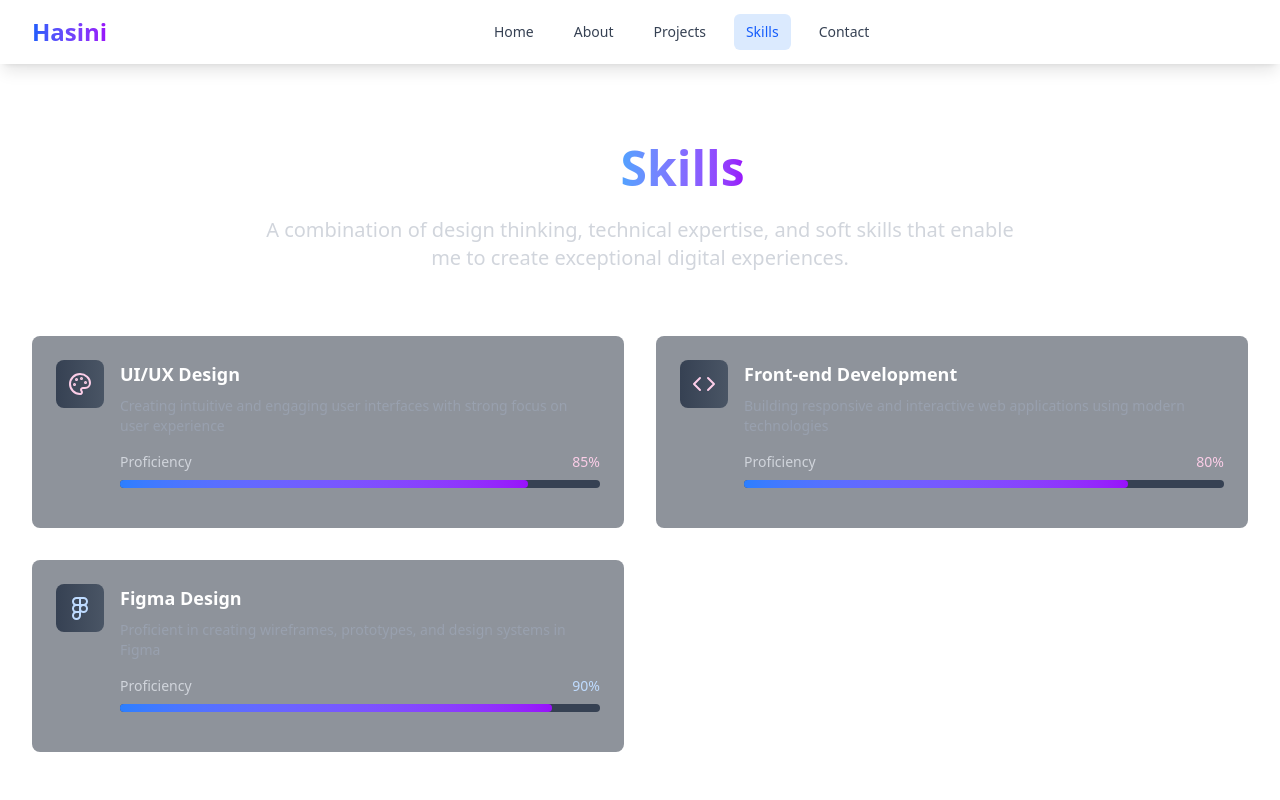
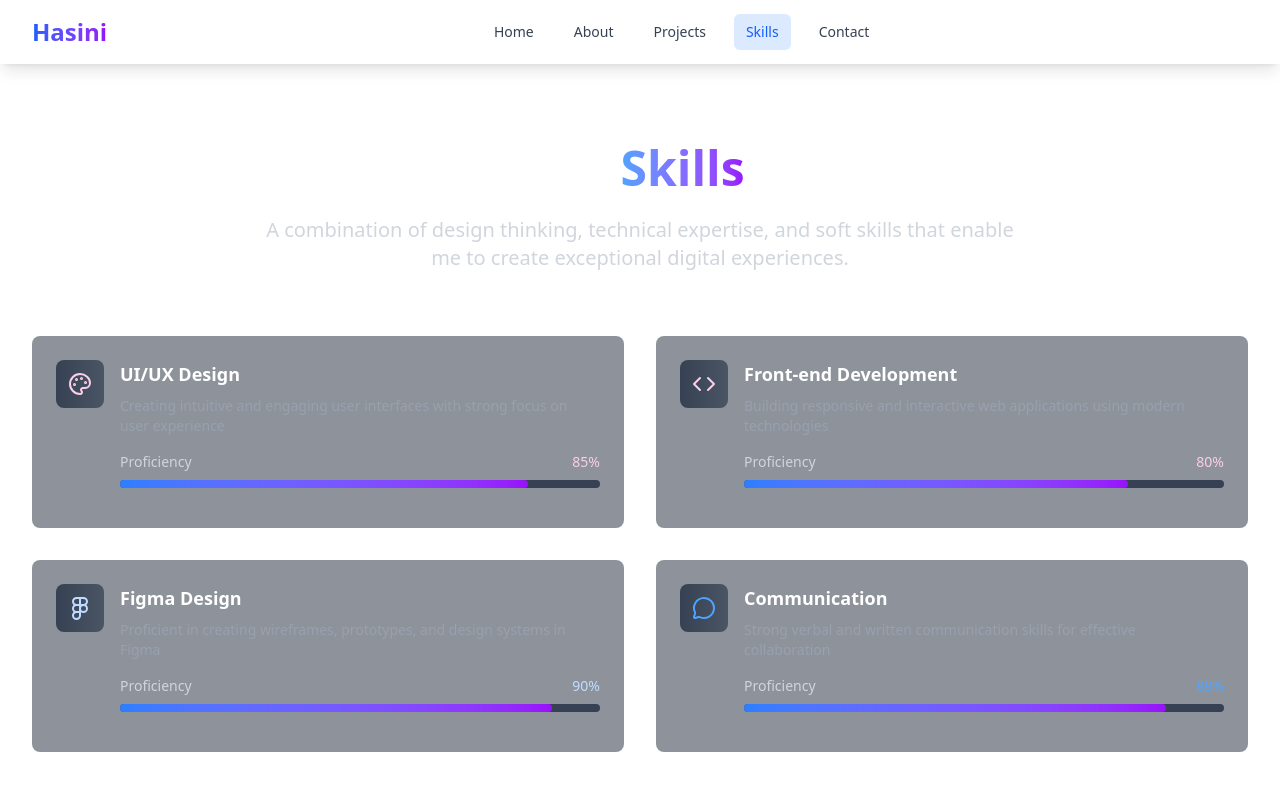
Before and after one commit to ICT-Courses/ict2233-ca-02-HasiniPrabodika, a React (Vite) app in the folder my-portfolio/: page /skills in a window 1280 px wide. Shown: the top 800 px of the page. Built offline with nearby package versions, Linux system fonts and the light colour scheme.

Commit message:
Add another skill to skills section

```diff
--- a/my-portfolio/src/pages/Skills.jsx
+++ b/my-portfolio/src/pages/Skills.jsx
@@ -22,10 +22,14 @@ const Skills = () => {
       level: 90,
       description: 'Proficient in creating wireframes, prototypes, and design systems in Figma',
       color: 'text-blue-200'
+    },
+    {
+      name: 'Communication',
+      icon: MessageCircle,
+      level: 88,
+      description: 'Strong verbal and written communication skills for effective collaboration',
+      color: 'text-blue-400'
     }
-
-
-
   ];
 
   const technicalSkills = [
```
